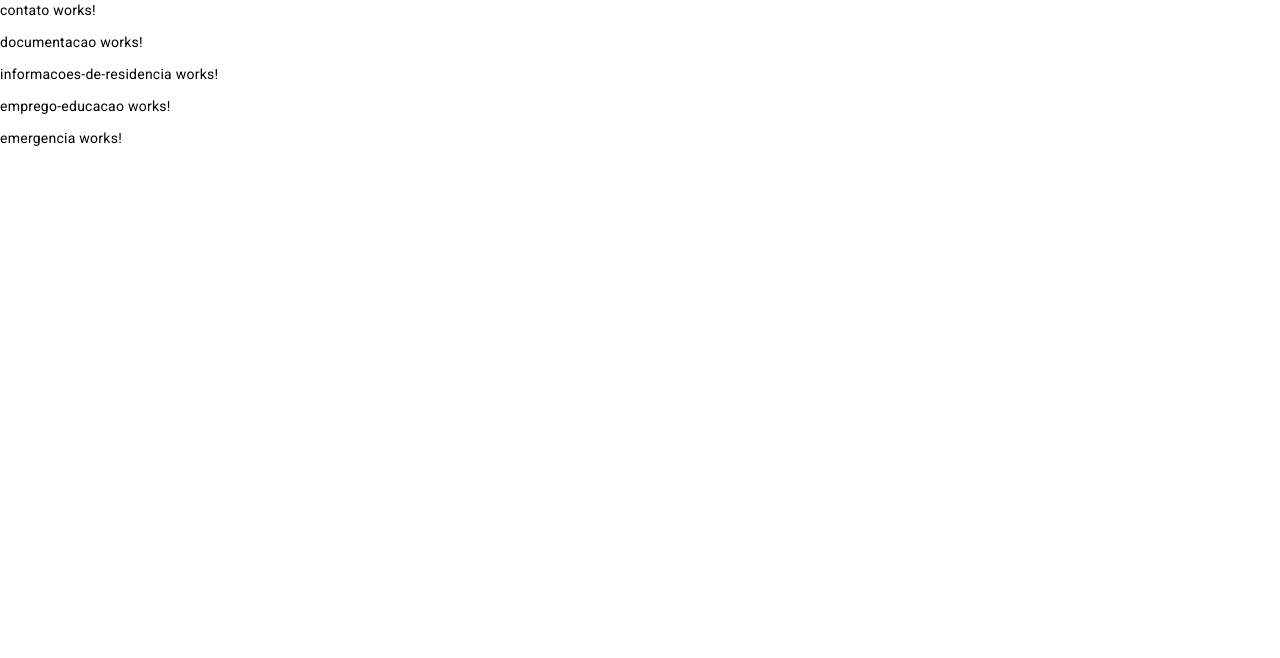
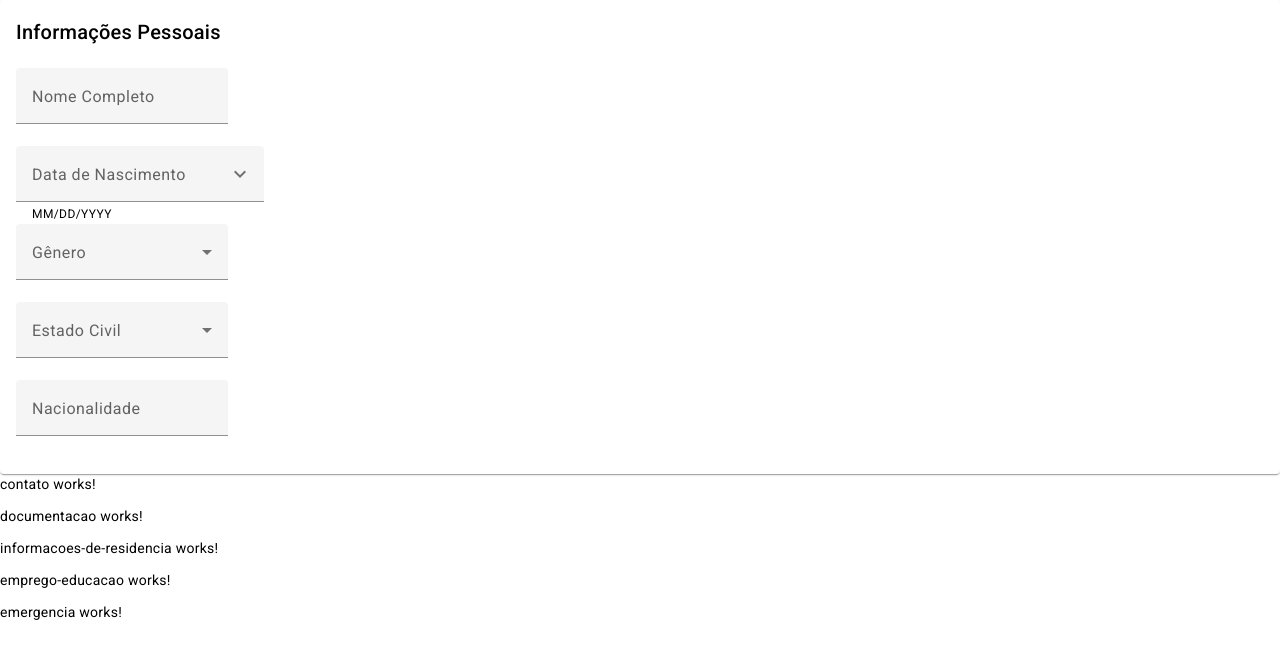
Before and after one commit to Arquelau/angular-cadastro, an Angular app: page /cadastro in a window 1280 px wide. Shown: the top 658 px of the page. Built offline with nearby package versions, Linux system fonts and the light colour scheme.

Commit message:
feat: Add Html content for Informacoes Pessoais

```diff
--- a/src/presentation/components/cadastro/cadastro.module.ts
+++ b/src/presentation/components/cadastro/cadastro.module.ts
@@ -1,5 +1,6 @@
 import { NgModule } from '@angular/core';
 import { CommonModule } from '@angular/common';
+import { MaterialModule } from './material/material.module';
 
 import { ContatoComponent } from './contato/contato.component';
 import { DocumentacaoComponent } from './documentacao/documentacao.component';
@@ -21,7 +22,8 @@ import { CadastroComponent } from './cadastro.component';
     InformacoesPessoaisComponent
   ],
   imports: [
-    CommonModule
+    CommonModule,
+    MaterialModule
   ],
   exports: [
     CadastroComponent
--- a/src/presentation/components/cadastro/informacoes-pessoais/informacoes-pessoais.component.html
+++ b/src/presentation/components/cadastro/informacoes-pessoais/informacoes-pessoais.component.html
@@ -1,3 +1,59 @@
 <div>
+  <mat-card>
+    <mat-card-header>
+      <mat-card-title>Informações Pessoais</mat-card-title>
+    </mat-card-header>
+    <br>
+    <mat-card-content>
+      <form class="example-form">
+        <mat-form-field class="example-full-width">
+          <mat-label>Nome Completo</mat-label>
+          <input matInput placeholder="Insira seu nome completo..." value="">
+        </mat-form-field>
+      </form>
 
+      <form class="example-form">
+        <mat-form-field class="example-full-width">
+          <mat-label>Data de Nascimento</mat-label>
+          <input matInput [matDatepicker]="picker">
+          <mat-hint>MM/DD/YYYY</mat-hint>
+          <mat-datepicker-toggle matIconSuffix [for]="picker">
+            <mat-icon matDatepickerToggleIcon>keyboard_arrow_down</mat-icon>
+          </mat-datepicker-toggle>
+          <mat-datepicker #picker></mat-datepicker>
+        </mat-form-field>
+      </form>
+
+      <form class="example-form">
+        <mat-form-field>
+          <mat-label>Gênero</mat-label>
+          <mat-select>
+            <mat-option value="1">Masculino</mat-option>
+            <mat-option value="2">Feminino</mat-option>
+            <mat-option value="3">Outro</mat-option>
+          </mat-select>
+        </mat-form-field>
+      </form>
+
+      <form class="example-form">
+        <mat-form-field>
+          <mat-label>Estado Civil</mat-label>
+          <mat-select>
+            <mat-option value="1">Solteiro</mat-option>
+            <mat-option value="2">Casado</mat-option>
+            <mat-option value="3">Divorciado</mat-option>
+            <mat-option value="4">Outro</mat-option>
+          </mat-select>
+        </mat-form-field>
+      </form>
+
+      <form class="example-form">
+        <mat-form-field class="example-full-width">
+          <mat-label>Nacionalidade</mat-label>
+          <input matInput placeholder="Insira sua nacionalidade..." value="">
+        </mat-form-field>
+      </form>
+
+    </mat-card-content>
+  </mat-card>
 </div>
--- /dev/null
+++ b/src/presentation/components/cadastro/material/material.module.ts
@@ -0,0 +1,30 @@
+import { NgModule } from '@angular/core'
+import { MatInputModule } from '@angular/material/input'
+import { MatFormFieldModule } from '@angular/material/form-field'
+import { FormsModule } from '@angular/forms'
+import { MatCardModule } from '@angular/material/card'
+import { MatIconModule } from '@angular/material/icon'
+import { MatDatepickerModule } from '@angular/material/datepicker'
+import { MatNativeDateModule } from '@angular/material/core'
+import { MatSelectModule } from '@angular/material/select'
+
+const MaterialComponents = [
+  MatInputModule,
+  MatFormFieldModule,
+  FormsModule,
+  MatCardModule,
+  MatIconModule,
+  MatDatepickerModule,
+  MatNativeDateModule,
+  MatSelectModule
+]
+
+@NgModule({
+  imports: [
+    MaterialComponents
+  ],
+  exports: [
+    MaterialComponents
+  ]
+})
+export class MaterialModule { }
```
